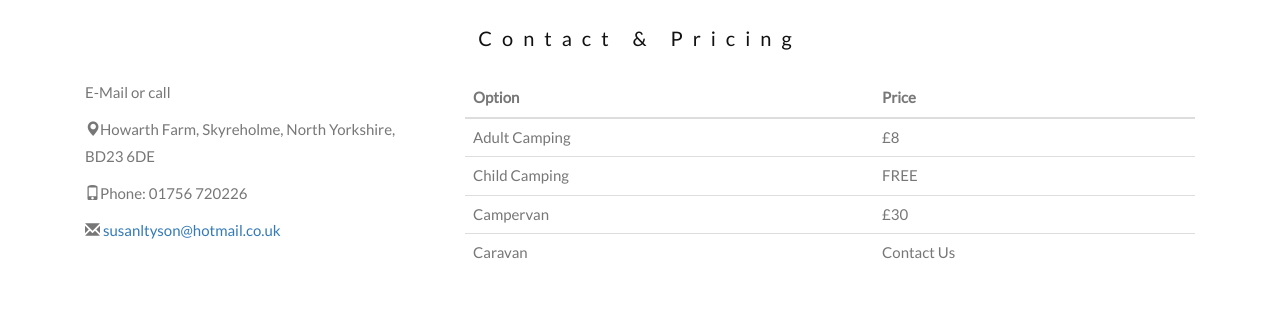
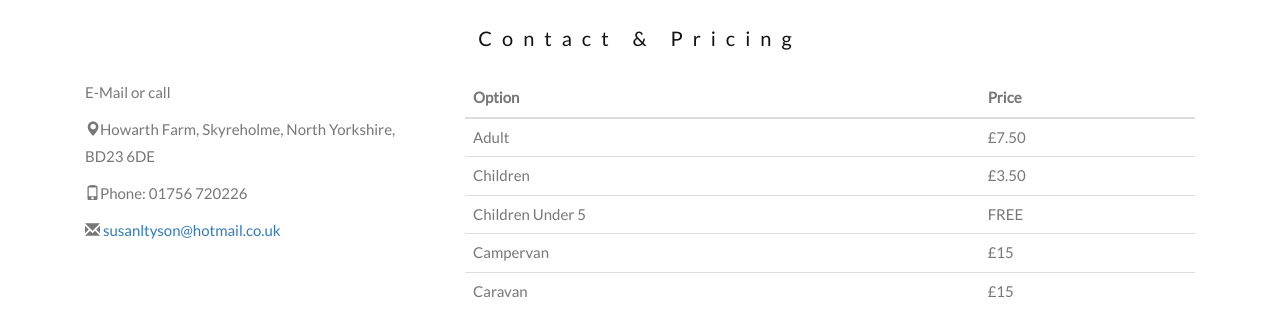
Before and after one commit to steveyttt/howarthfarm.co.uk, a website: page index.html in a window 1280 px wide. Shown: the part 1258-1590 px from the top of the page. Drawn offline with nearby package versions, Linux system fonts and the light colour scheme; some packages are replaced by stand-ins of ours; grey boxes are pictures that could not be loaded.

Commit message:
updtaed readme, changed prices

```diff
--- a/index.html
+++ b/index.html
@@ -251,20 +251,24 @@
               </thead>
               <tbody>
                 <tr>
-                  <td>Adult Camping</td>
-                  <td>£8</td>
+                  <td>Adult</td>
+                  <td>£7.50</td>
                 </tr>
                 <tr>
-                  <td>Child Camping</td>
+                  <td>Children</td>
+                  <td>£3.50</td>
+                </tr>
+                <tr>
+                  <td>Children Under 5</td>
                   <td>FREE</td>
                 </tr>
                 <tr>
                   <td>Campervan</td>
-                  <td>£30</td>
+                  <td>£15</td>
                 </tr>
                 <tr>
                   <td>Caravan</td>
-                  <td>Contact Us</td>
+                  <td>£15</td>
                 </tr>
               </tbody>
             </table>
```
Also changed, not shown: readme.MD.
